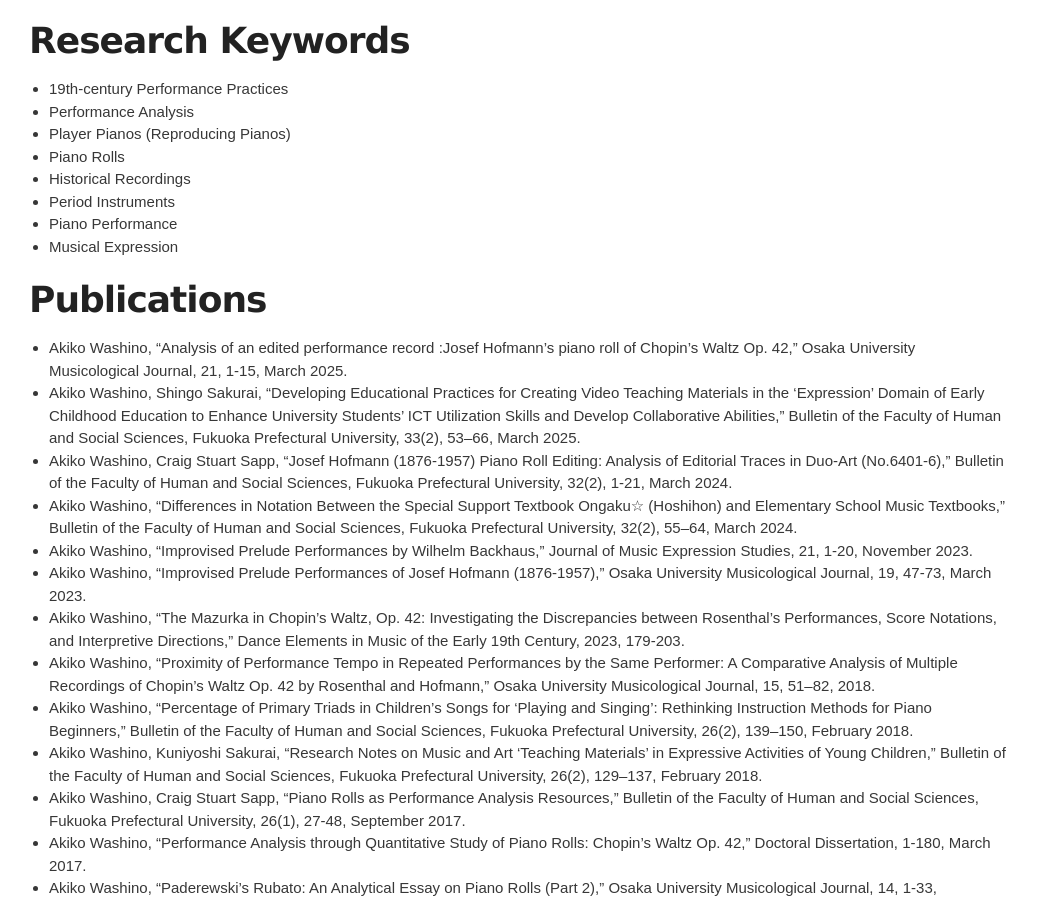
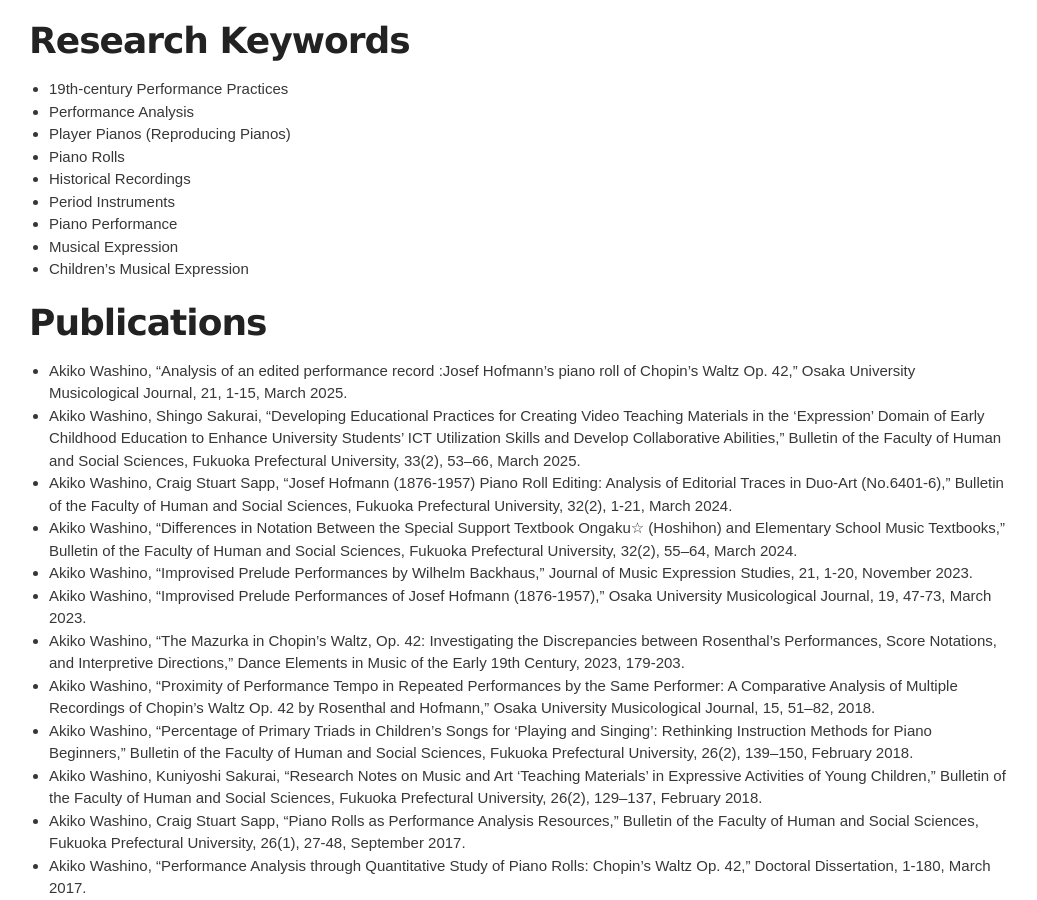
Before and after one commit to akikowashino/akikowashino.github.io, a Jekyll site: the page built from index-en.md, in a window 1280 px wide and 900 px high, scrolled down 916 px. Shown: the whole window, without its empty margins (121-1158 px from the left). Built offline with Jekyll 4.4.1, drawn with Linux system fonts in a browser that asks for light colours.

Commit message:
Update index-en.md

```diff
--- a/index-en.md
+++ b/index-en.md
@@ -33,6 +33,7 @@
 * Period Instruments
 * Piano Performance
 * Musical Expression
+* Children's Musical Expression
 
 # Publications
 * Akiko Washino, "Analysis of an edited performance record :Josef Hofmann’s piano roll of Chopin’s Waltz Op. 42," Osaka University Musicological Journal, 21, 1-15, March 2025.
```
